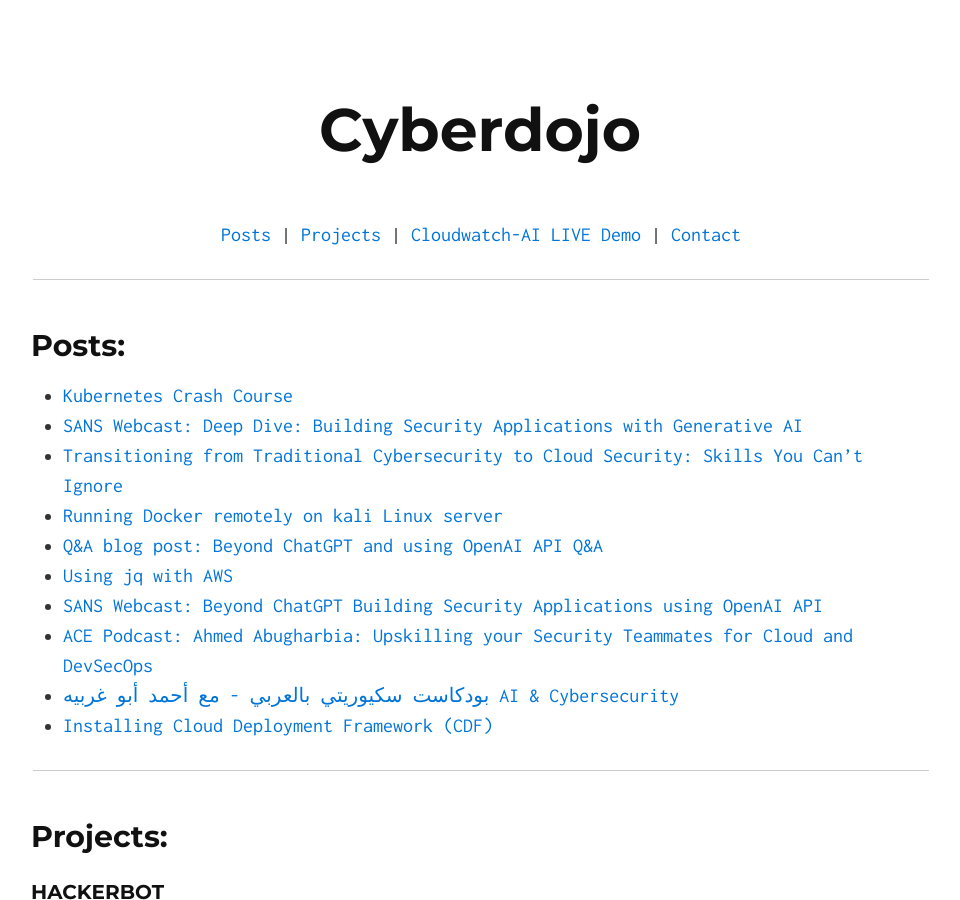
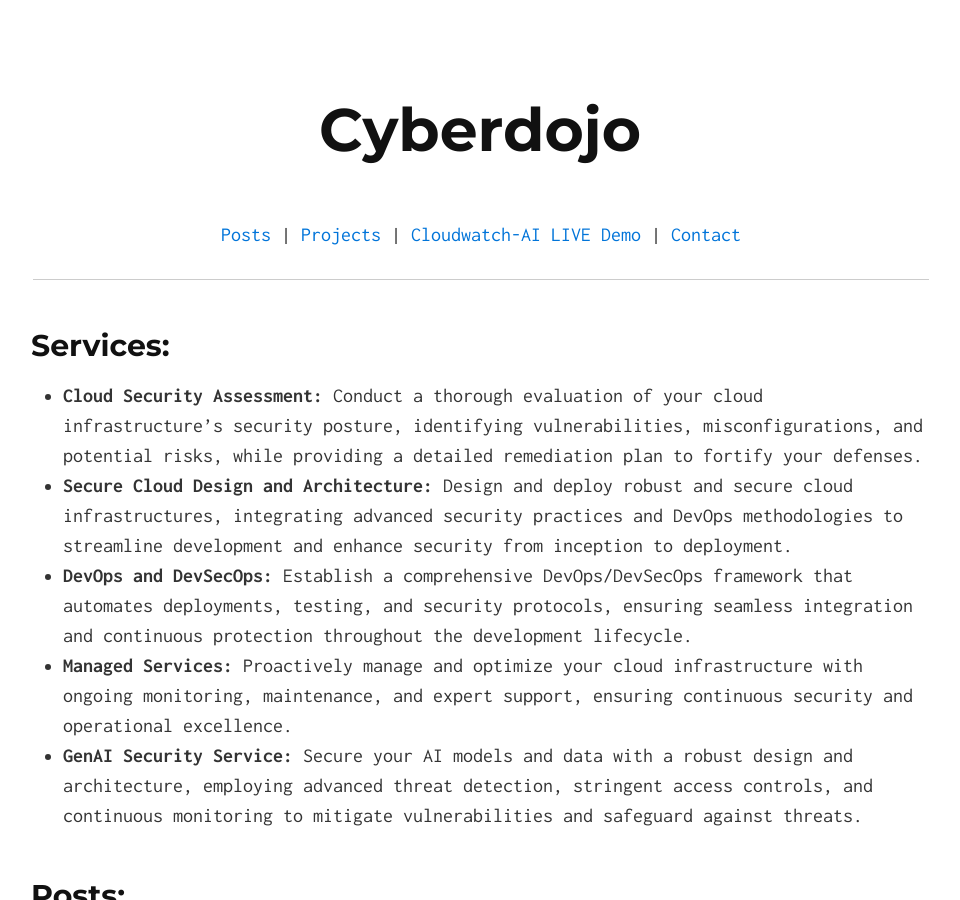
Before and after one commit to Ahmed-AG/cyberdojo-page, a Jekyll site: the page built from index.md, in a window 1280 px wide and 900 px high. Shown: the whole window, without its empty margins (159-1119 px from the left). Built offline with Jekyll 4.4.1, drawn with Linux system fonts in a browser that asks for light colours; our own code applies the rules of GitHub Pages for plain Markdown files.

Commit message:
Update services

```diff
--- a/index.md
+++ b/index.md
@@ -1,6 +1,12 @@
 ---
 layout: default
 ---
+## <a id="services"></a>Services:
+- **Cloud Security Assessment:** Conduct a thorough evaluation of your cloud infrastructure's security posture, identifying vulnerabilities, misconfigurations, and potential risks, while providing a detailed remediation plan to fortify your defenses.
+- **Secure Cloud Design and Architecture:** Design and deploy robust and secure cloud infrastructures, integrating advanced security practices and DevOps methodologies to streamline development and enhance security from inception to deployment.
+- **DevOps and DevSecOps:** Establish a comprehensive DevOps/DevSecOps framework that automates deployments, testing, and security protocols, ensuring seamless integration and continuous protection throughout the development lifecycle.
+- **Managed Services:** Proactively manage and optimize your cloud infrastructure with ongoing monitoring, maintenance, and expert support, ensuring continuous security and operational excellence.
+- **GenAI Security Service:** Secure your AI models and data with a robust design and architecture, employing advanced threat detection, stringent access controls, and continuous monitoring to mitigate vulnerabilities and safeguard against threats.
 
 ## <a id="read"></a>Posts:
 - [Kubernetes Crash Course](/read/Kubernetes-crash-course.html)
```
